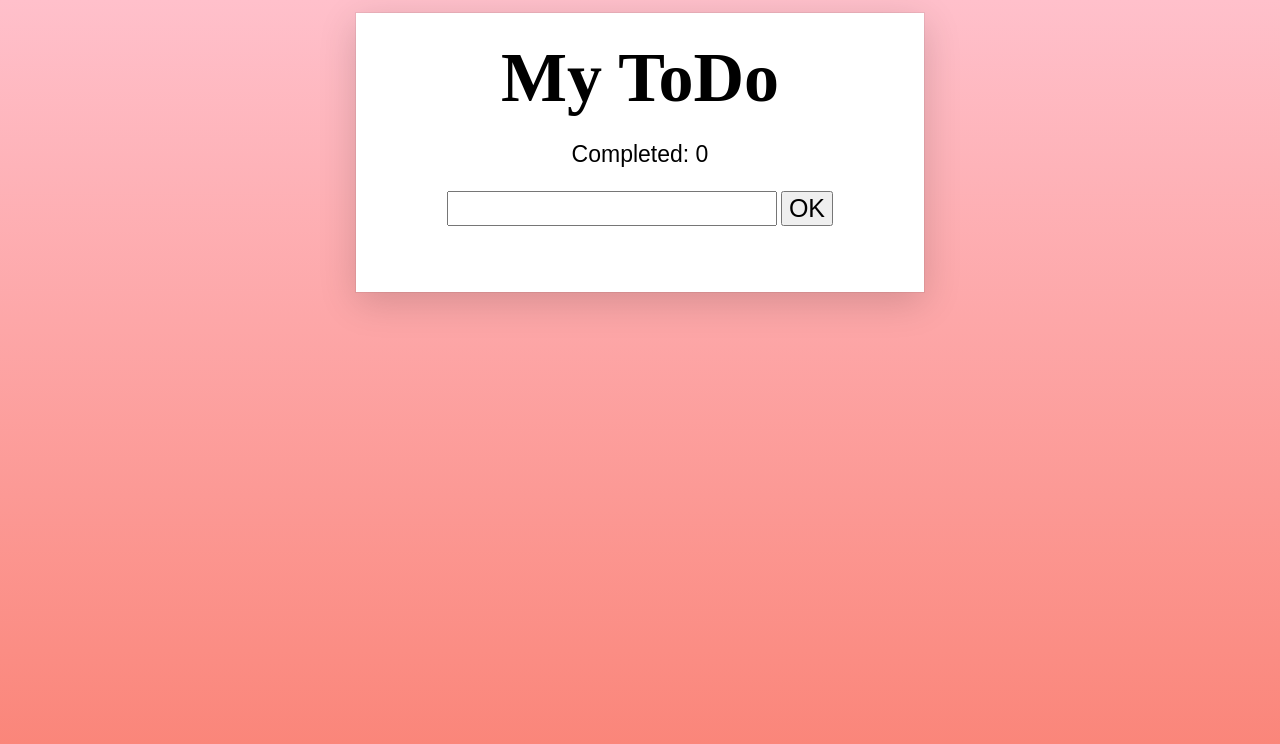
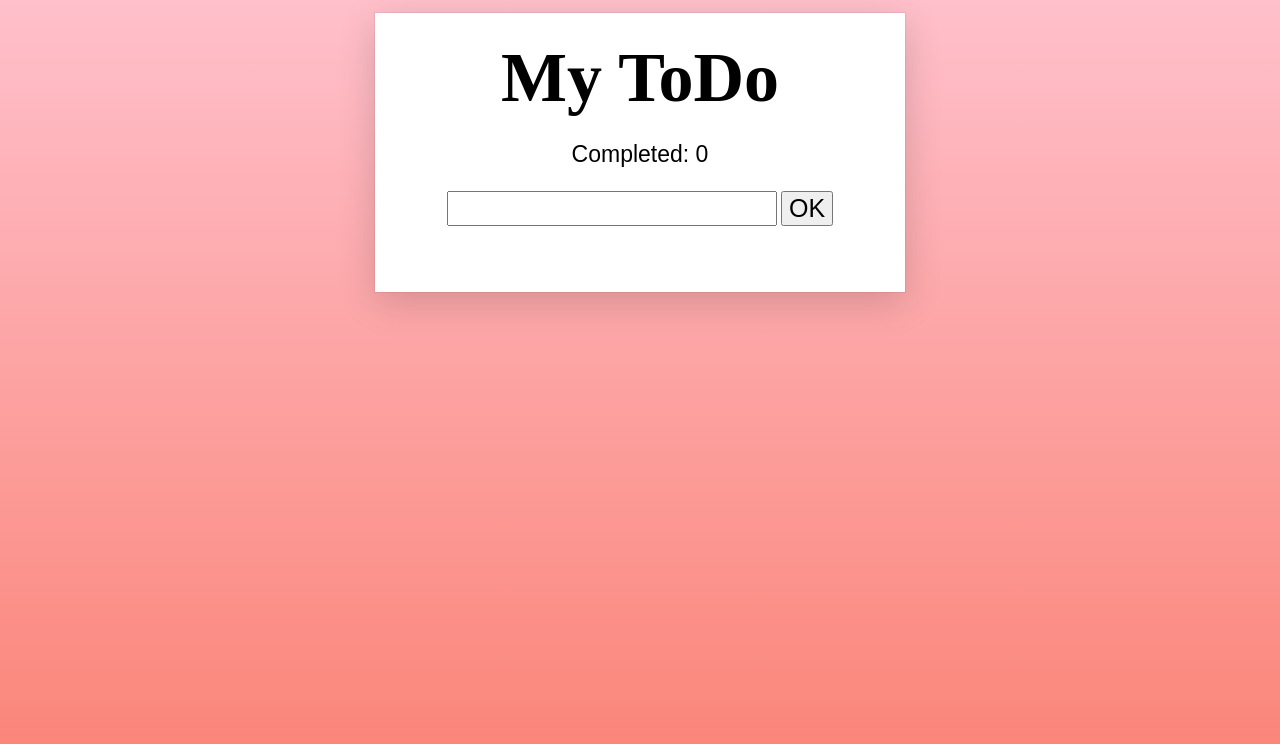
Before and after one commit to AlexCode-dot/ToDoList-ChangeCSS-, a plain HTML site: page index.html in a window 1280 px wide. Drawn offline with Linux system fonts and the light colour scheme.

Commit message:
small update

```diff
--- a/style2.css
+++ b/style2.css
@@ -5,7 +5,7 @@ body
 }
 .container
 {
-   width:45%;
+   width:42%;
    margin: auto;
    background-color: white;
    padding-top: 15px;
```
